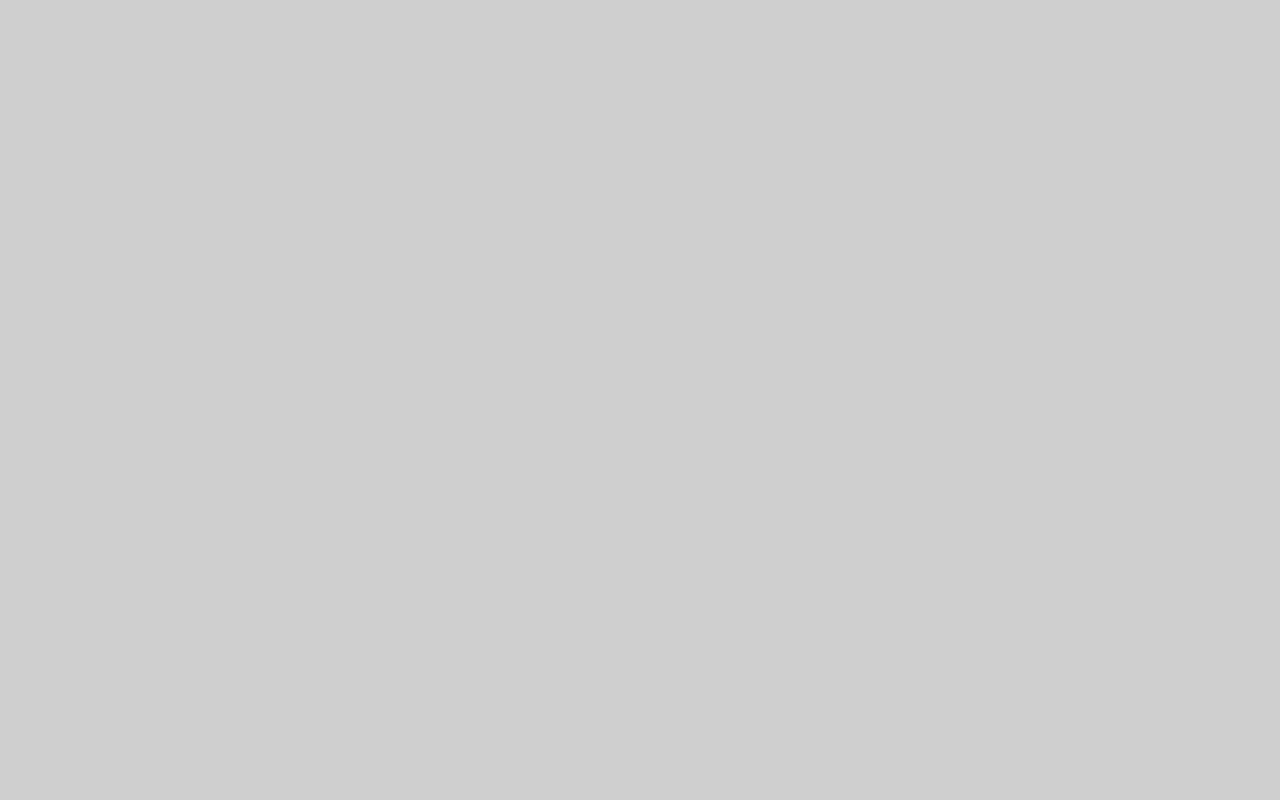
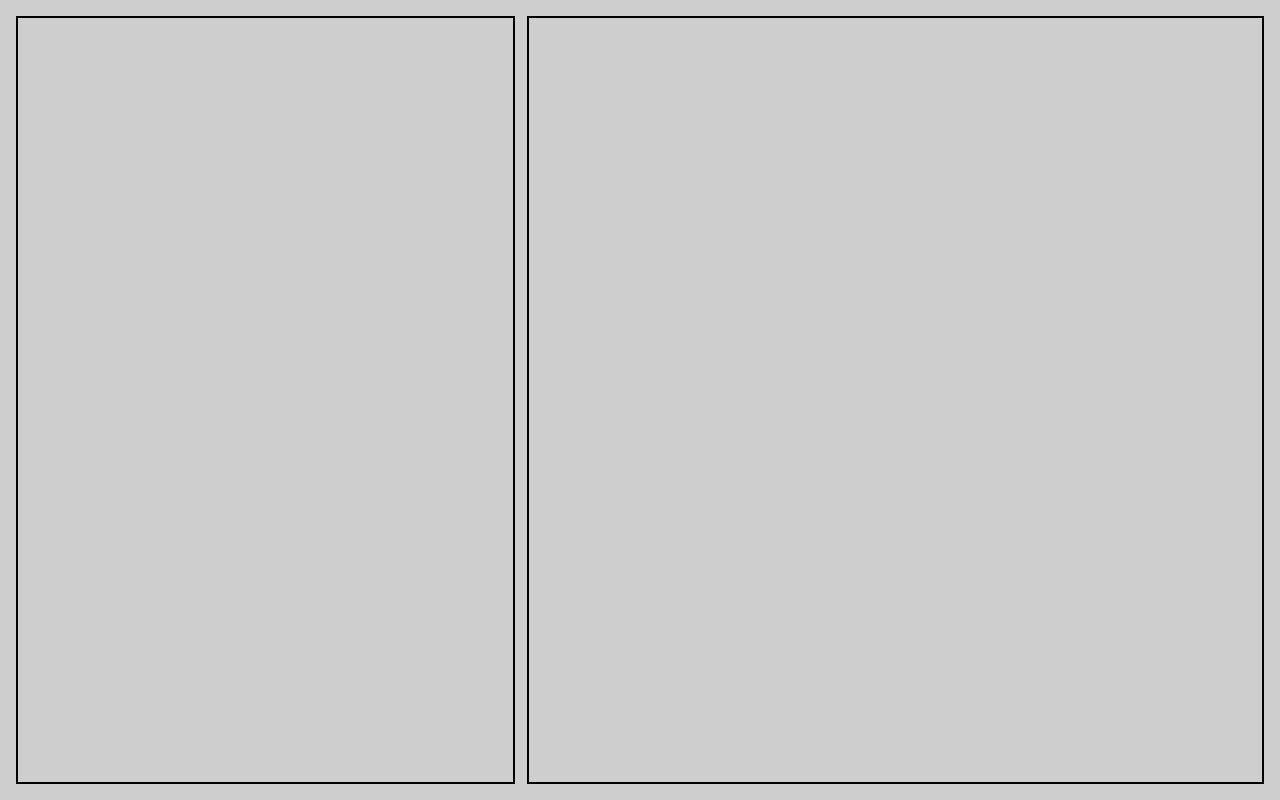
Before and after one commit to njcushing/poker-hand-calculator, a React (Vite) app: page / in a window 1280 px wide. Built offline with nearby package versions, Linux system fonts and the light colour scheme.

Commit message:
Create layout for left and right panels in wide screen

```diff
--- a/src/pages/PokerHandCalculator/index.module.css
+++ b/src/pages/PokerHandCalculator/index.module.css
@@ -1,5 +1,9 @@
 .page {
     box-sizing: border-box;
+
+    display: grid;
+    grid-template-columns: 40% auto;
+    gap: 12px;
 
     color: black;
     font-family: Roboto;
@@ -7,4 +11,13 @@
     min-height: calc(var(--vh, 1vh) * 100);
     height: 100%;
     width: 100%;
+    padding: 16px;
 }
+
+.left-panel {
+    border: 2px solid #000;
+}
+
+.right-panel {
+    border: 2px solid #000;
+}
--- a/src/pages/PokerHandCalculator/index.tsx
+++ b/src/pages/PokerHandCalculator/index.tsx
@@ -1,5 +1,10 @@
 import styles from "./index.module.css";
 
 export function PokerHandCalculator() {
-    return <div className={styles["page"]}></div>;
+    return (
+        <div className={styles["page"]}>
+            <div className={styles["left-panel"]}></div>
+            <div className={styles["right-panel"]}></div>
+        </div>
+    );
 }
```
